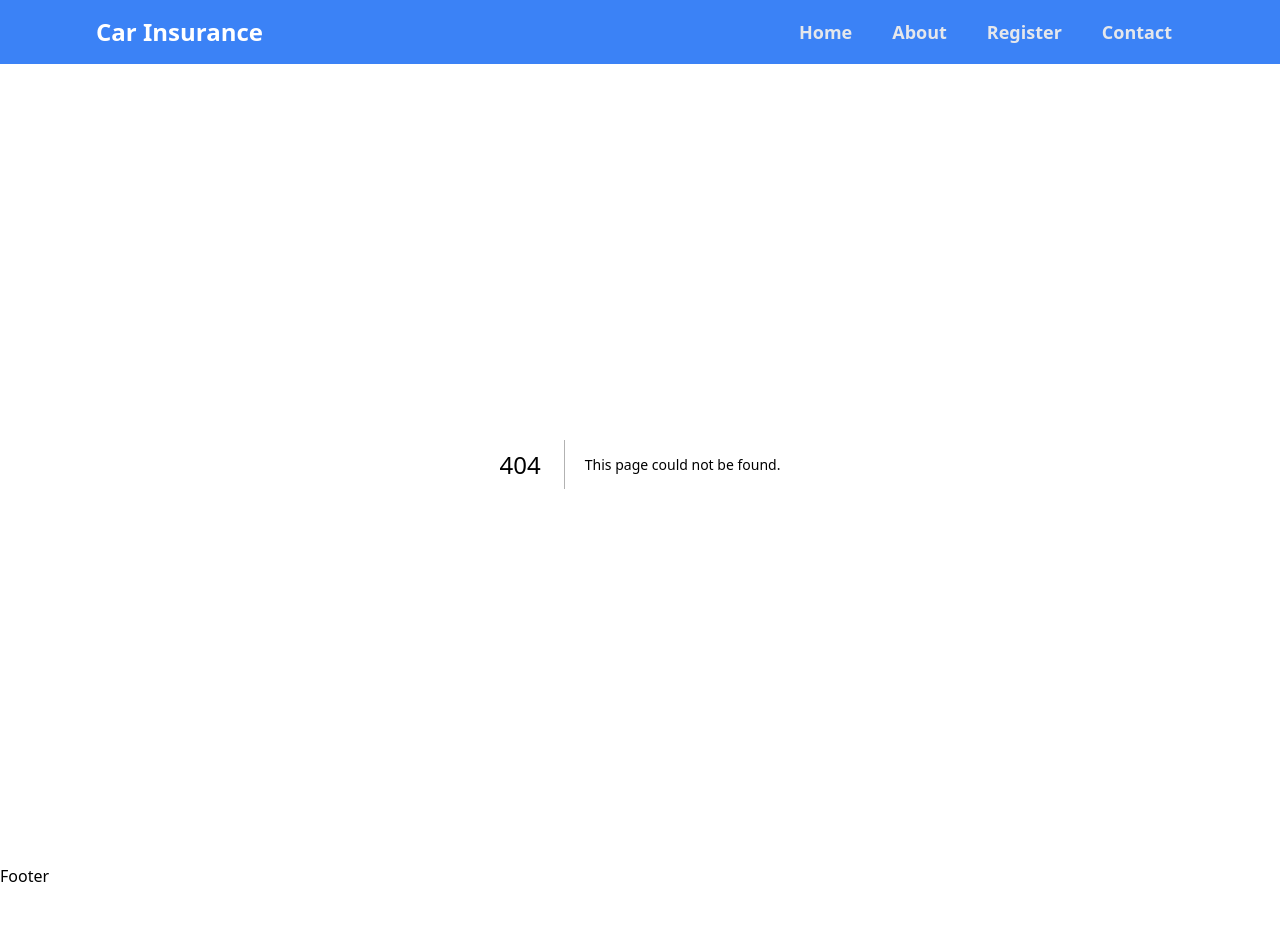
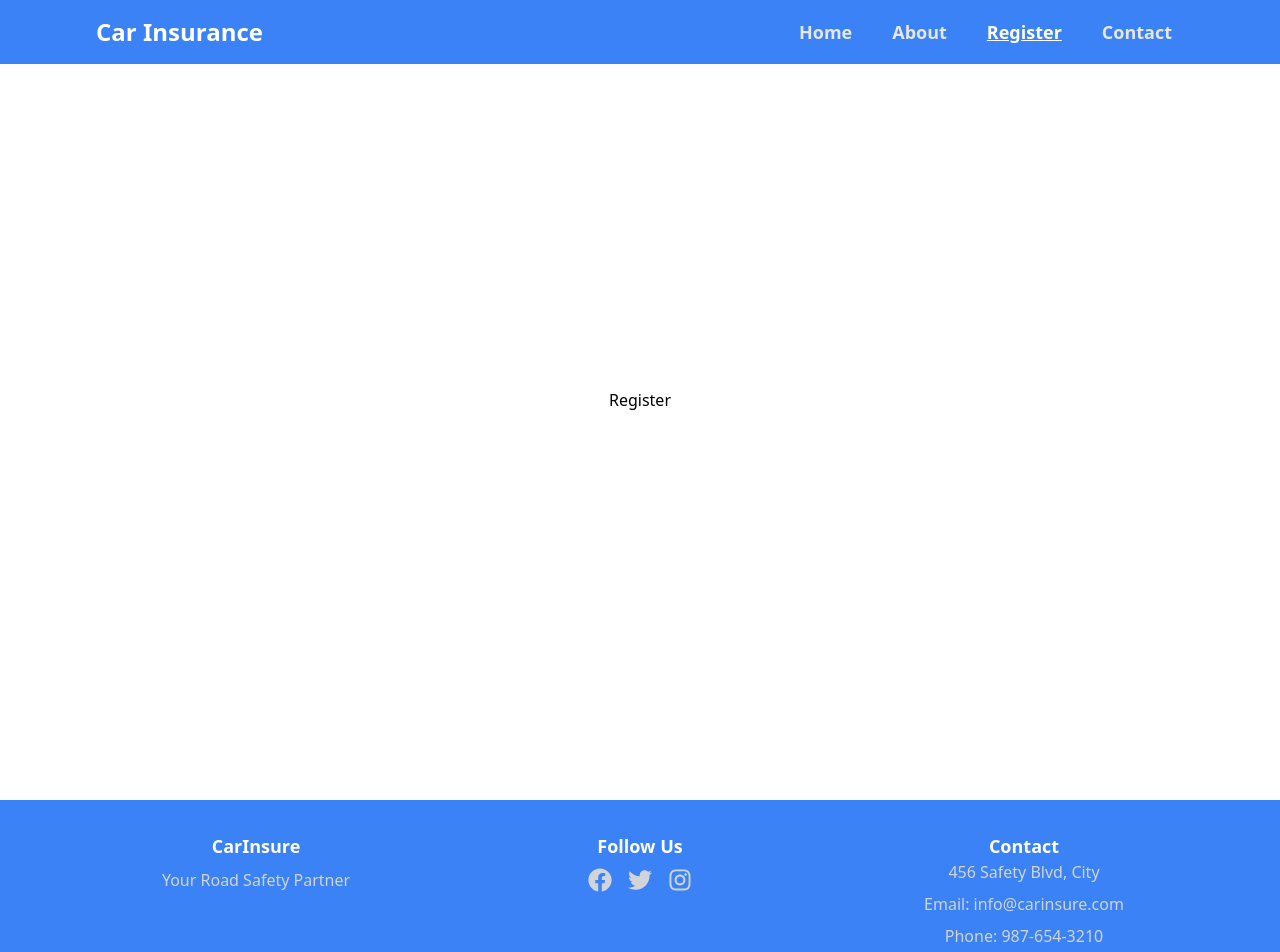
Before and after one commit to Mikias-Miessa/Car-Insurance, a Next.js app: page /register in a window 1280 px wide. Before the commit this address had no page. Shown: the top 952 px of the page. Before the commit the page ends 888 px from the top, so only its background shows below. Built offline with nearby package versions, Linux system fonts and the light colour scheme.

Commit message:
added the pages

```diff
--- /dev/null
+++ b/src/app/(auth)/register/page.jsx
@@ -0,0 +1,13 @@
+import React from 'react'
+
+const Register = () => {
+  return (
+    <div id='"register' className="min-h-screen flex items-center justify-center">
+    <h1 className="text-center">
+      Register
+    </h1>
+  </div>
+  )
+}
+
+export default Register
--- /dev/null
+++ b/src/app/about/page.jsx
@@ -0,0 +1,13 @@
+import React from 'react'
+
+const About = () => {
+  return (
+    <div id='about' className="min-h-screen flex items-center justify-center">
+      <h1 className="text-center">
+        About
+      </h1>
+    </div>
+  )
+}
+
+export default About
--- /dev/null
+++ b/src/app/contact/page.jsx
@@ -0,0 +1,13 @@
+import React from 'react'
+
+const Contact = () => {
+  return (
+    <div id='contact' className="min-h-screen flex items-center justify-center">
+      <h1 className="text-center">
+        Contact
+      </h1>
+    </div>
+  )
+}
+
+export default Contact
--- a/src/components/home/Home.jsx
+++ b/src/app/home/page.jsx
@@ -2,7 +2,7 @@ import React from 'react'
 
 const Home = () => {
   return (
-    <div className="flex items-center justify-center">
+    <div id='home' className="min-h-screen flex items-center justify-center">
       <h1 className="text-center">
         Home
       </h1>
--- a/src/app/layout.js
+++ b/src/app/layout.js
@@ -12,7 +12,7 @@ export default function RootLayout({ children }) {
     <html lang="en">
     <body className="flex flex-col min-h-screen">
       <Navbar />
-      <main className="flex-grow pt-16">{children}</main>
+      <main className="flex-grow">{children}</main>
       <Footer />
     </body>
   </html>
--- /dev/null
+++ b/src/app/not-found.jsx
@@ -0,0 +1,16 @@
+import React from 'react'
+import Link from 'next/link'
+
+const notfound = () => {
+  return (
+    <div class="min-h-screen flex flex-grow items-center justify-center mx-5 md:mx-0">
+        <div class="rounded-lg bg-white p-8 text-center shadow-xl">
+            <h1 class="mb-4 text-4xl font-bold">404</h1>
+            <p class="text-gray-600">Oops! The page you are looking for could not be found.</p>
+            <Link href="/" class="mt-4 inline-block rounded bg-blue-500 px-4 py-2 font-semibold text-white hover:bg-blue-600"> Go back to Home </Link>
+        </div>
+    </div>
+  )
+}
+
+export default notfound
--- a/src/app/page.js
+++ b/src/app/page.js
@@ -1,10 +1,14 @@
 import React from 'react'
-import Home from '@/components/home/Home'
+import Home from '@/app/home/page'
+import About from '@/app/about/page'
+import Contact from '@/app/contact/page'
 
 const CarInsurance = () => {
   return (
     <div>
         <Home />
+        <About />
+        <Contact />
   </div>
   )
 }
--- a/src/components/footer/Footer.jsx
+++ b/src/components/footer/Footer.jsx
@@ -1,11 +1,53 @@
-import React from 'react'
+import Link from 'next/link';
+import { FaFacebook, FaTwitter, FaInstagram } from 'react-icons/fa';
 
 const Footer = () => {
   return (
-    <div>
-      Footer
+    <div className='bg-blue-500'>
+      <div className="max-w-6xl mx-auto px-4 sm:px-6 lg:px-8">
+        <div className="py-8 grid grid-cols-1 md:grid-cols-3 gap-8 md:gap-16">
+          {/* Column 1 - Logo and Motto */}
+          <div className="flex flex-col items-center">
+            <Link href="/">
+              <p className="text-white font-bold text-lg mb-2">CarInsure</p>
+            </Link>
+            <p className="text-gray-300">Your Road Safety Partner</p>
+          </div>
+
+          {/* Column 2 - Follow Us */}
+          <div className="flex flex-col items-center space-y-2">
+            <p className="text-white font-bold text-lg">Follow Us</p>
+            <div className="flex space-x-4">
+              <Link href="#" className="text-gray-300 hover:text-white transition duration-300">
+                <FaFacebook size={24} />
+              </Link>
+              <Link href="#" className="text-gray-300 hover:text-white transition duration-300">
+                <FaTwitter size={24} />
+              </Link>
+              <Link href="#" className="text-gray-300 hover:text-white transition duration-300">
+                <FaInstagram size={24} />
+              </Link>
+            </div>
+          </div>
+
+          {/* Column 3 - Contact Information */}
+          <div className="flex flex-col items-center">
+            <p className="text-white font-bold text-lg">Contact</p>
+            <ul className="text-gray-300 space-y-2 text-center">
+              <li>456 Safety Blvd, City</li>
+              <li>Email: info@carinsure.com</li>
+              <li>Phone: 987-654-3210</li>
+            </ul>
+          </div>
+        </div>
+
+        {/* Copyright */}
+        <div className="text-center py-4 text-gray-300">
+          &copy; {new Date().getFullYear()} CarInsure. Drive Safe, Drive Insured.
+        </div>
+      </div>
     </div>
-  )
-}
+  );
+};
 
-export default Footer
+export default Footer;
--- a/src/components/navbar/Navbar.jsx
+++ b/src/components/navbar/Navbar.jsx
@@ -1,9 +1,44 @@
-"use client"
-import { useState } from 'react';
+'use client'
+
+import { usePathname } from 'next/navigation'
+import { useState  } from 'react';
 import Link from 'next/link';
+import {FaBars } from 'react-icons/fa'
+
+const navLinks = [
+    {
+        id: 1,
+        name: "Home",
+        linkTo: "/"
+    },
+    {
+        id: 2,
+        name: "About",
+        linkTo: "/#about"
+    },
+    {
+        id: 3,
+        name: "Register",
+        linkTo: "/register"
+    },
+    {
+        id: 4,
+        name: "Contact",
+        linkTo: "/#contact"
+    },
+]
 
 const Navbar = () => {
+    const pathname = usePathname()
     const [isMenuOpen, setMenuOpen] = useState(false);
+
+    const isActiveLink = (linkTo) => {
+        if (linkTo === "/") {
+            return pathname === "/";
+        } else {
+            return pathname.startsWith(linkTo);
+        }
+    };
 
     const toggleMenu = () => {
         setMenuOpen(!isMenuOpen);
@@ -20,85 +55,36 @@ const Navbar = () => {
                         </div>
                         <div className="hidden md:block">
                             <div className="ml-10 flex items-baseline space-x-4">
-                                <Link href="/">
-                                    <p className="text-gray-200 hover:text-white hover:underline px-3 py-2 rounded-md text-lg font-semibold transition duration-300">
-                                        Home
-                                    </p>
-                                </Link>
-                                <Link href="/about">
-                                    <p className="text-gray-200 hover:text-white hover:underline px-3 py-2 rounded-md text-lg font-semibold transition duration-300">
-                                        About
-                                    </p>
-                                </Link>
-                                <Link href="/register">
-                                    <p className="text-gray-200 hover:text-white hover:underline px-3 py-2 rounded-md text-lg font-semibold transition duration-300">
-                                        Register
-                                    </p>
-                                </Link>
-                                <Link href="/contact">
-                                    <p className="text-gray-200 hover:text-white hover:underline px-3 py-2 rounded-md text-lg font-semibold transition duration-300">
-                                        Contact
-                                    </p>
-                                </Link>
+                                {navLinks.map((navLink) => (
+                                    <div key={navLink.id}>
+                                        <Link href={navLink.linkTo}>
+                                            <p className={`text-gray-200 hover:text-white hover:underline px-3 py-2 rounded-md text-lg font-semibold transition duration-300 ${isActiveLink(navLink.linkTo) ? 'text-white underline' : ''}`}>
+                                                {navLink.name}
+                                            </p>
+                                        </Link>
+                                    </div>
+                                ))}
                             </div>
                         </div>
                         <div className="-mr-2 flex md:hidden">
-                            <button
-                                onClick={toggleMenu}
-                                type="button"
-                                className="inline-flex items-center justify-center p-2 rounded-md text-gray-200 hover:text-white hover:bg-gray-800 focus:outline-none focus:bg-gray-800 focus:text-white"
-                                aria-controls="mobile-menu"
-                                aria-expanded={isMenuOpen ? 'true' : 'false'}
-                            >
-                                <span className="sr-only">Open main menu</span>
-                                <svg
-                                    className="block h-6 w-6"
-                                    xmlns="http://www.w3.org/2000/svg"
-                                    fill="none"
-                                    viewBox="0 0 24 24"
-                                    stroke="currentColor"
-                                    aria-hidden="true"
-                                >
-                                    <path strokeLinecap="round" strokeLinejoin="round" strokeWidth="2" d="M4 6h16M4 12h16M4 18h16" />
-                                </svg>
-                                <svg
-                                    className="hidden h-6 w-6"
-                                    xmlns="http://www.w3.org/2000/svg"
-                                    fill="none"
-                                    viewBox="0 0 24 24"
-                                    stroke="currentColor"
-                                    aria-hidden="true"
-                                >
-                                    <path strokeLinecap="round" strokeLinejoin="round" strokeWidth="2" d="M6 18L18 6M6 6l12 12" />
-                                </svg>
-                            </button>
+                            <FaBars className=" text-3xl rounded-md text-white"  onClick={toggleMenu} />
                         </div>
                     </div>
                 </div>
 
-                {/* Mobile menu, show/hide based on menu state */}
-                <div className={`md:hidden ${isMenuOpen ? 'block' : 'hidden'}`} id="mobile-menu">
+                {/* Mobile menu */}
+                <div className={`md:hidden ${isMenuOpen ? 'block' : 'hidden'}`}>
                     <div className="px-2 pt-2 pb-3 space-y-1 sm:px-3">
-                        <Link onClick={toggleMenu} href="/">
-                            <button className="text-gray-200 hover:text-white hover:underline block px-3 py-2 rounded-md text-lg font-semibold text-center">
-                                Home
-                            </button>
-                        </Link>
-                        <Link onClick={toggleMenu} href="/about">
-                            <button className="text-gray-200 hover:text-white hover:underline block px-3 py-2 rounded-md text-lg font-semibold text-center">
-                                About
-                            </button>
-                        </Link>
-                        <Link onClick={toggleMenu} href="/register">
-                            <button className="text-gray-200 hover:text-white hover:underline block px-3 py-2 rounded-md text-lg font-semibold text-center">
-                                Register
-                            </button>
-                        </Link>
-                        <Link onClick={toggleMenu} href="/contact">
-                            <button className="text-gray-200 hover:text-white hover:underline block px-3 py-2 rounded-md text-lg font-semibold text-center">
-                                Contact
-                            </button>
-                        </Link>
+                        {navLinks.map((navLink) => (
+                            <div key={navLink.id} onClick={toggleMenu} >
+                                <Link href={navLink.linkTo}>
+                                    <button className="text-gray-200 hover:text-white hover:underline block px-3 py-2 rounded-md text-lg font-semibold text-center">
+                                            {navLink.name}
+                                    </button>
+                                </Link>
+                            </div>
+                        ))}
+
                     </div>
                 </div>
             </nav>
```
Also changed, not shown: package.json (+5 -4 lines), src/app/(auth)/login/page.jsx (added), 1 other file (tests, documents, lock files or other folders).
